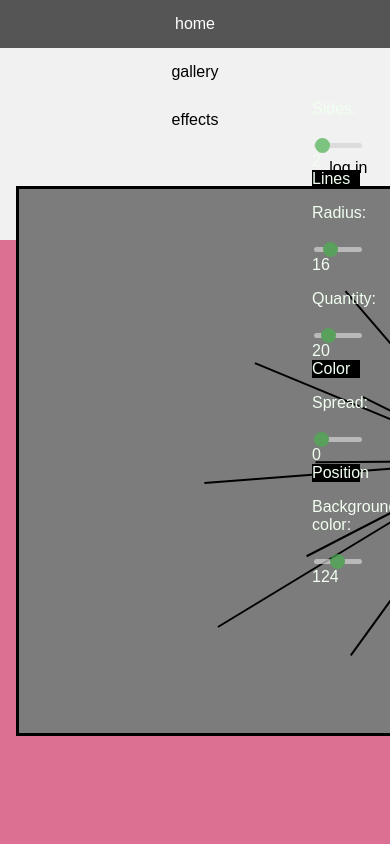
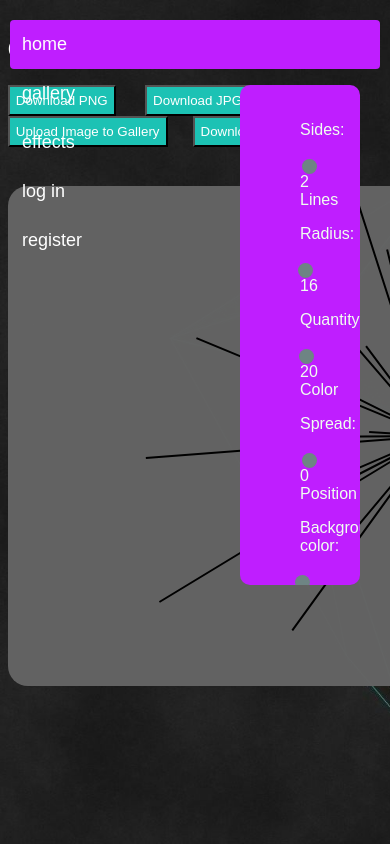
Before and after one commit to tenrieta/LineArt, a PHP site: page / in a window 390 px wide; the page is wider, and only the part inside the window is pictured. Run offline with PHP 8.4, Linux system fonts and the light colour scheme; some libraries are stand-ins or nearby versions.

Commit message:
Responsive design

```diff
--- a/css/stylesheet.css
+++ b/css/stylesheet.css
@@ -3,66 +3,95 @@
 body {
     margin: 0;
     font-family: Arial, Helvetica, sans-serif;
-    background-color: palevioletred;
+    background-image: url("../images/background.jpg");
+    background-color:#116466;
+    background-size:100% 100%;
+    height: 100vh;
+    background-size: cover;
+}
+/*
+@media screen and (min-width: 100px) and (max-width: 480px) {
+
+    background: purple;
+}
+@media screen and (min-width: 480px) and (max-width: 768px) {
+    background: yellow;
+  }
+}
+*/
+.container{
+  padding-left: 2%;
+  padding-top: 3.5%;
+  padding-bottom: 10%;
 }
 
-ul.sidenav {
-    list-style-type: none;
-    margin: 0;
-    padding: 0;
-    width: 25%;
-    background-color: #f1f1f1;
-    position: fixed;
-    height: 100%;
-    overflow: auto;
+body {
+  margin: 0;
+  font-family: Arial, Helvetica, sans-serif;
 }
 
-ul.sidenav li a {
-    display: block;
-    color: #000;
-    padding: 8px 16px;
-    text-decoration: none;
+#navbar {
+  overflow: hidden;
+  padding: 2px 4px;
+  transition: 0.4s;
+  position: fixed;
+  width: 100%;
+  top: 0;
+  z-index: 99;
 }
 
-ul.sidenav li a.active {
-    background-color: #4CAF50;
-    color: white;
+#navbar a {
+  float: left;
+  color:white;
+  text-align: center;
+  padding: 12px;
+  text-decoration: none;
+  font-size: 18px;
+  line-height: 25px;
+  border-radius: 4px;
 }
 
-ul.sidenav li a:hover:not(.active) {
-    background-color: #555;
-    color: white;
+#navbar #logo {
+  font-size: 35px;
+  font-weight: bold;
+  transition: 0.4s;
 }
 
-div.content {
-    margin-left: 25%;
-    padding: 1px 16px;
-    height: 1000px;
+#navbar a:hover {
+  background-color: #ddd;
+  color: black;
 }
 
-@media screen and (max-width: 1600px) {
-    ul.sidenav {
-        width: 100%;
-        height: auto;
-        position: relative;
-    }
-
-    ul.sidenav li a {
-        float: left;
-        padding: 15px;
-    }
-
-    div.content {
-        margin-left: 0;
-    }
+#navbar a.active {
+  background-color: rgb(191, 30, 255);
+  color: white;
 }
 
-@media screen and (max-width: 400px) {
-    ul.sidenav li a {
-        text-align: center;
-        float: none;
-    }
+#navbar-left {
+  float: left;
 }
+
+#navbar-right {
+  float: right;
+}
+
+@media screen and (max-width: 580px) {
+  #navbar {
+    padding: 20px 10px !important;
+  }
+  #navbar a {
+    float: none;
+    display: block;
+    text-align: left;
+  }
+  #navbar-right {
+    float: none;
+  }
+  #navbar-left {
+    float: none;
+  }
+}
+
 
 /*Register*/
 
@@ -71,10 +100,11 @@ div.content {
   }
 
   /* Add padding to containers */
-  .container {
-    padding-left: 4%;
-    padding-top: 1%;
-    padding-bottom: 1%;
+  .container-register {
+    padding-left: 24%;
+    padding-right: 24%;
+    padding-top: 3.5%;
+    padding-bottom: 10%;
   }
 
   /* Full-width input fields */
@@ -98,8 +128,18 @@ div.content {
     margin-bottom: 25px;
   }
 
+  /*Buttons*/
+  .cmd-btn
+  {
+    background-color: #1cc2b4;
+    color: white;
+    cursor: pointer;
+    margin-right: 25px;
+    padding: 6px;
+  }
+
   /* Set a style for the submit button */
-  .registerbtn {
+  .registerbtn, .loginbtn {
     background-color: #1ca1c2;
     color: white;
     padding: 16px 20px;
@@ -131,13 +171,15 @@ div.content {
   /*SLIDER*/
 
   .slidecontainer {
-    width: 20%;
-    height: 80%;
+    width: 28%;
+    height: 500px;
+    border-radius: 10px;
     position: absolute;
     right: 0;
-    padding-right: 30px;
-    top: 10%;
+    margin-right: 30px;
+    padding: 20px 60px 60px 60px;
     overflow-y: auto;
+    background-color:rgb(191, 30, 255);
   }
 
   .slider {
@@ -181,8 +223,12 @@ div.content {
     top: 22%;
     padding-left: 100 px;
     border:solid;
-    width: 950px;
-    height: 550px;
+    width: 850px;
+    height: 500px;
+    /*border-radius: 20px;*/
+    background-color: alpha;
+    border: none;
+    overflow: hidden;
   }
 
   .slidecontainer{
@@ -206,3 +252,49 @@ div.content {
 .collapse + input:checked + div{
   display:block;
 }
+
+/*Scroller*/
+
+/* width */
+#style-scroll::-webkit-scrollbar {
+  width: 10px;
+}
+
+/* Track */
+#style-scroll::-webkit-scrollbar-track {
+  box-shadow: inset 0 0 5px grey;
+  border-radius: 10px;
+}
+
+/* Handle */
+#style-scroll::-webkit-scrollbar-thumb {
+  background: rgba(13, 228, 243, 0.863);
+  border-radius: 10px;
+}
+
+/* Handle on hover */
+#style-scroll::-webkit-scrollbar-thumb:hover {
+  background: rgba(13, 228, 243, 0.863);
+}
+
+/* Canvas */
+canvas
+{
+  position:absolute;
+  left:0px;
+  top:0px;
+  border-radius: 20px;
+}
+
+
+/*Gallery*/
+
+.img-gallery{
+  width:500px;
+  height:300px;
+  float:left;
+  border-radius: 10px;
+  border: 3px solid #000;
+  background: black;
+  margin: 7px;
+}
--- a/index.php
+++ b/index.php
@@ -11,30 +11,29 @@
     <meta name="viewport" content="width=device-width, initial-scale=1.0">
     <link rel="stylesheet" type="text/css" href="css/stylesheet.css">
     <script type="text/javascript" src="interface.js"></script>
-    <script src="https://ajax.googleapis.com/ajax/libs/jquery/3.5.1/jquery.min.js"></script>
+    <script src="https://cdnjs.cloudflare.com/ajax/libs/jspdf/1.3.2/jspdf.debug.js"></script>
 </head>
 
 <body>
-    <ul class="sidenav">
-        <li class="active"><a href="#home">home</a></li>
-        <li><a href="gallery.php">gallery</a></li>
-        <li><a href="#effects">effects</a></li>
-        <li style="float:right"><a href="login.php">log in<a href="register.php">register</a></a></li>
-    </ul>
+    <div id="navbar">
+        <div id="navbar-left">
+            <a href="index.php" class="active">home</a>
+            <a href="gallery.php">gallery</a>
+            <a href="#effects">effects</a>
+        </div>
+        <div id="navbar-right">
+            <a href="login.php">log in<a href="register.php">register</a></a>
+        </div>
+    </div>
     <div class="container">
-        <h2>Create your own object</h2>
-        <button id="btndownload">Download Image</button>
-        <div>
-            <input type="button" onclick="uploadImage()" value="Upload Image to Gallery" />
-        </div>
+        <h2 style="color:white; font-size: 1.6em;">Create your own object</h2>
 
         <form method="post" accept-charset="utf-8" name="form1">
             <input name="hidden_data" id='hidden_data' type="hidden" />
         </form>
-
         <div id="figure-canvas"></div>
         <form action="/" method="post" enctype="multipart/form-data" id="form">
-            <div class="slidecontainer">
+            <div class="slidecontainer" id="style-scroll">
                 <p>Sides:</p>
                 <input type="range" id="slide" min="0" max="100" value="2" class="slider" oninput="loadValue(this, 0)">
                 <span class="slider-value"></span>
@@ -88,7 +87,16 @@
                 <span class="slider-value"></span>
             </div>
         </form>
+        <div>
+            <button id="btnDownloadPng" class="cmd-btn">Download PNG</button>
+            <button id="btnDownloadJpg" class="cmd-btn">Download JPG</button>
+            <button id="btnDownloadPdf" class="cmd-btn">Download PDF</button>
+            <div style="float:left;">
+                <input type="button" class="cmd-btn" onclick="uploadImage()" value="Upload Image to Gallery" />
+            </div>
+        </div>
     </div>
+
     <script>
     let sliderCount = document.getElementsByClassName("slider").length;
     console.log(sliderCount + "slidercnt");
```
Also changed, not shown: gallery.php (+14 -16 lines), login.php (+11 -7 lines), objects.js (+129 -11 lines), register.php (+12 -8 lines), images/background.jpg (added), images/background1.jpg (added), images/background3.jpg (added), images/background4.jpg (added), images/background5.jpg (added), images/background6.jpg (added), images/background7.jpeg (added), images/background8.jpg (added), images/background9.jpg (added), 1 other file.
